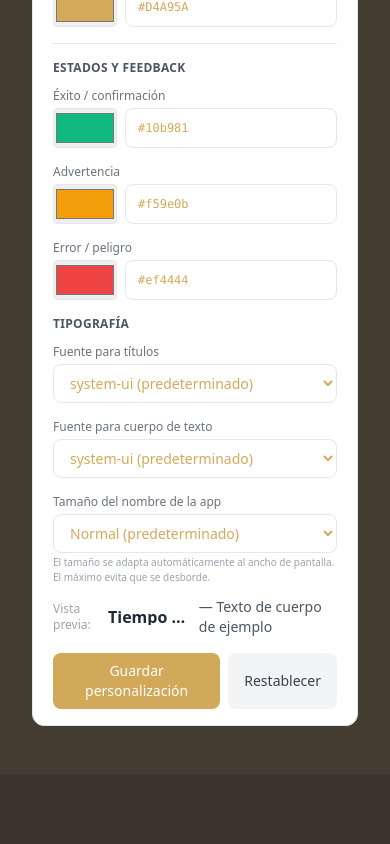
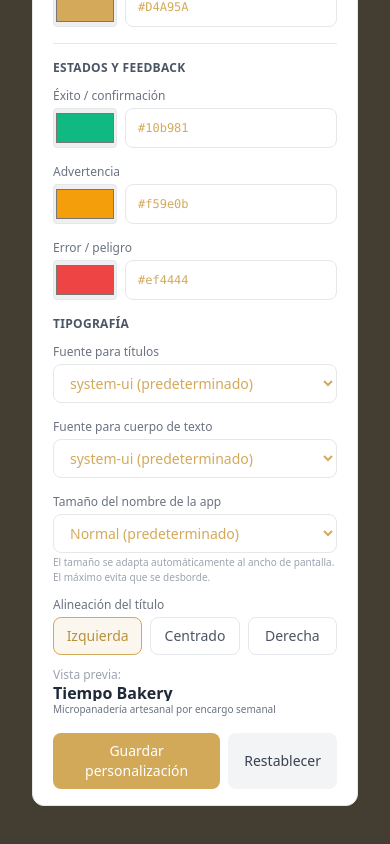
Before and after one commit to DesarrolloWeb-PDL/tiempo-bakery, a Next.js app: page /admin/configuracion in a window 390 px wide. Shown: the part 4523-5367 px from the top of the page. Before the commit the page ends 5297 px from the top, so only its background shows below. Built offline with nearby package versions, Linux system fonts and the light colour scheme; no server answers; the database is empty.

Commit message:
feat: subtitle visible on mobile, title alignment (left/center/right), logo overflow protection

```diff
--- a/src/app/admin/configuracion/page.tsx
+++ b/src/app/admin/configuracion/page.tsx
@@ -801,6 +801,7 @@ export default function AdminConfigPage() {
     fontBody: 'system-ui',
     fontSizeTitle: 'clamp(1rem, 2.5vw, 1.5rem)',
     logoSize: '36',
+    titleAlign: 'left',
     borderColor: '#544A37',
     mutedBg: '#433D32',
     hoverBg: '#4D4535',
@@ -1685,14 +1686,38 @@ export default function AdminConfigPage() {
                 El tamaño se adapta automáticamente al ancho de pantalla. El máximo evita que se desborde.
               </p>
             </div>
-            <div className="mt-3 flex items-center gap-2 text-xs text-gray-400">
+            <div className="mt-3">
+              <label className="block text-xs text-gray-500 mb-1">Alineación del título</label>
+              <div className="flex gap-2">
+                {(['left', 'center', 'right'] as const).map((align) => (
+                  <button
+                    key={align}
+                    type="button"
+                    disabled={loadingTheme || savingTheme}
+                    onClick={() => setTheme({ ...theme, titleAlign: align })}
+                    className={`flex-1 px-3 py-2 rounded-lg border text-sm transition-colors ${
+                      theme.titleAlign === align
+                        ? 'border-brand-gold bg-brand-gold/10 text-brand-gold-dark font-medium'
+                        : 'border-gray-200 bg-white text-gray-600 hover:bg-gray-50'
+                    }`}
+                  >
+                    {align === 'left' ? 'Izquierda' : align === 'center' ? 'Centrado' : 'Derecha'}
+                  </button>
+                ))}
+              </div>
+            </div>
+            <div className="mt-3 flex flex-col gap-0.5 text-xs text-gray-400">
               <span>Vista previa:</span>
-              <span style={{ fontFamily: theme.fontHeading, fontSize: theme.fontSizeTitle }} className="font-bold text-gray-800 truncate max-w-[200px]">
-                {theme.appTitle || 'Tiempo Bakery'}
-              </span>
-              <span style={{ fontFamily: theme.fontBody }} className="text-sm text-gray-600">
-                — Texto de cuerpo de ejemplo
-              </span>
+              <div style={{ textAlign: theme.titleAlign as any }}>
+                <span style={{ fontFamily: theme.fontHeading, fontSize: theme.fontSizeTitle }} className="font-bold text-gray-800 truncate block">
+                  {theme.appTitle || 'Tiempo Bakery'}
+                </span>
+                {theme.appSubtitle && (
+                  <span style={{ fontFamily: theme.fontBody }} className="text-[10px] text-gray-500 truncate block">
+                    {theme.appSubtitle}
+                  </span>
+                )}
+              </div>
             </div>
           </div>
 
--- a/src/app/api/admin/tema/route.ts
+++ b/src/app/api/admin/tema/route.ts
@@ -55,6 +55,7 @@ const themeSchema = z.object({
   fontBody: z.string().min(1).max(100),
   fontSizeTitle: z.string().regex(FONT_SIZE_PATTERN, 'Formato inválido. Usá rem, px o clamp()'),
   logoSize: z.string().regex(/^\d+$/, 'Debe ser un número de píxeles'),
+  titleAlign: z.enum(['left', 'center', 'right']),
   borderColor: hexColor,
   mutedBg: hexColor,
   hoverBg: hexColor,
@@ -83,6 +84,7 @@ const DEFAULT_THEME: ThemeConfig = {
   fontBody: 'system-ui',
   fontSizeTitle: 'clamp(1rem, 2.5vw, 1.5rem)',
   logoSize: '36',
+  titleAlign: 'left',
   borderColor: '#544A37',
   mutedBg: '#433D32',
   hoverBg: '#4D4535',
--- a/src/components/header.tsx
+++ b/src/components/header.tsx
@@ -53,19 +53,19 @@ export function Header({ siteContent, showCart = true }: HeaderProps) {
     >
       <div className="container mx-auto px-4">
         <div className="flex h-16 items-center justify-between">
-          <Link href="/" className="flex items-center space-x-2 min-w-0">
+          <Link href="/" className="flex items-center space-x-2 min-w-0 max-w-[60%] sm:max-w-none">
             {theme.logoUrl && (
               <Image
                 src={logoSrc}
                 alt={theme.appTitle}
-                className="shrink-0 object-contain"
-                style={{ width: 'var(--brand-logo-size)', height: 'var(--brand-logo-size)' }}
+                className="object-contain shrink-0"
+                style={{ width: 'var(--brand-logo-size)', height: 'var(--brand-logo-size)', maxWidth: '35vw' }}
                 width={Number(theme.logoSize) || 36}
                 height={Number(theme.logoSize) || 36}
                 unoptimized={logoIsExternal}
               />
             )}
-            <div className="min-w-0 max-w-[200px] sm:max-w-none">
+            <div className="min-w-0 truncate" style={{ textAlign: theme.titleAlign as any }}>
               <span
                 className="font-bold block leading-tight truncate"
                 style={{ color: theme.primaryColor, fontSize: theme.fontSizeTitle }}
@@ -73,7 +73,7 @@ export function Header({ siteContent, showCart = true }: HeaderProps) {
                 {theme.appTitle}
               </span>
               {theme.appSubtitle && (
-                <span className="hidden sm:block text-xs truncate" style={{ color: theme.textMuted }}>
+                <span className="text-[10px] sm:text-xs truncate block" style={{ color: theme.textMuted }}>
                   {theme.appSubtitle}
                 </span>
               )}
--- a/src/components/theme-provider.tsx
+++ b/src/components/theme-provider.tsx
@@ -19,6 +19,7 @@ export type ThemeSettings = {
   fontBody: string
   fontSizeTitle: string
   logoSize: string
+  titleAlign: string
   borderColor: string
   mutedBg: string
   hoverBg: string
@@ -45,6 +46,7 @@ export const DEFAULT_THEME: ThemeSettings = {
   fontBody: 'system-ui',
   fontSizeTitle: 'clamp(1rem, 2.5vw, 1.5rem)',
   logoSize: '36',
+  titleAlign: 'left',
   borderColor: '#544A37',
   mutedBg: '#433D32',
   hoverBg: '#4D4535',
```
